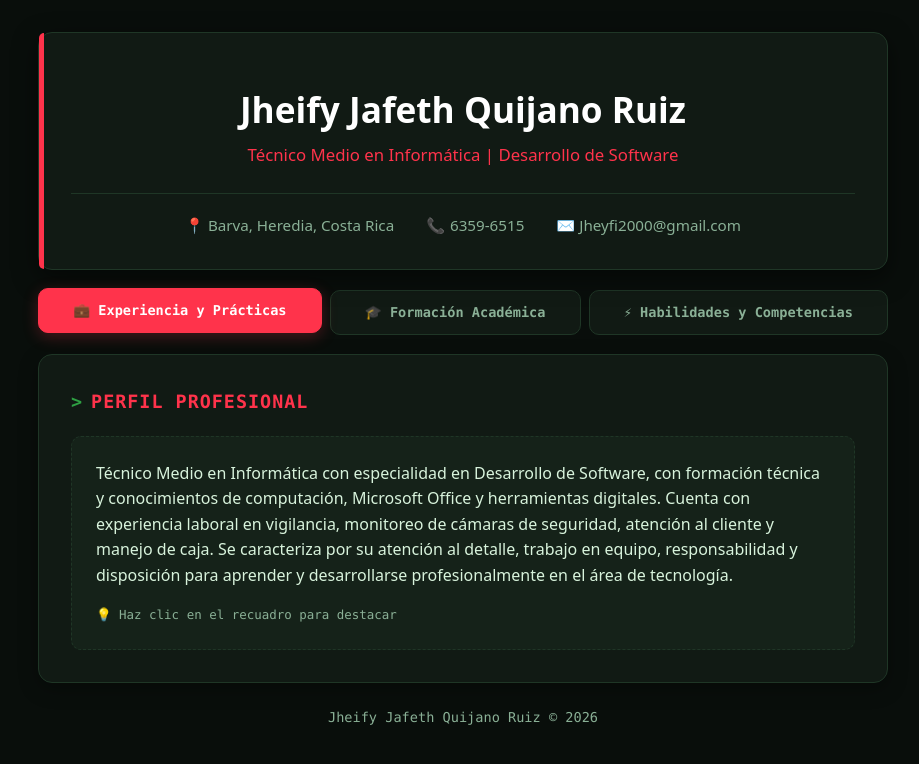
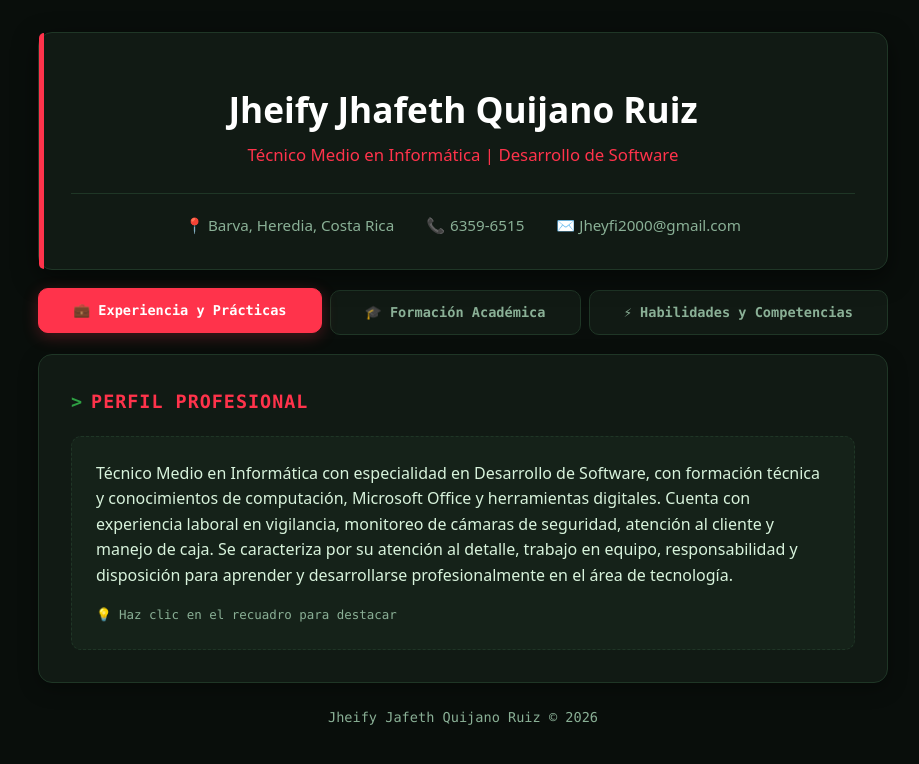
Before and after one commit to Jheify/cv, a plain HTML site: page index.html in a window 1280 px wide. Shown: the whole page, without its empty margins (177-1096 px from the left). Drawn offline with Linux system fonts and the light colour scheme.

Commit message:
Actualizar index.html

```diff
--- a/index.html
+++ b/index.html
@@ -3,7 +3,7 @@
 <head>
     <meta charset="UTF-8">
     <meta name="viewport" content="width=device-width, initial-scale=1.0">
-    <title>Jheify Jafeth Quijano Ruiz - Portafolio Interactivo</title>
+    <title>Jheify Jhafeth Quijano Ruiz - Portafolio Interactivo</title>
     <link rel="stylesheet" href="style.css">
 </head>
 <body>
@@ -14,7 +14,7 @@
             <div class="header-center">
                 <!-- Al hacer clic en tu nombre, se abre automáticamente el perfil profesional -->
                 <h1 onclick="mostrarPerfilDirecto()" style="cursor: pointer;" title="Haz clic para ver mi perfil profesional">
-                    Jheify Jafeth Quijano Ruiz
+                    Jheify Jhafeth Quijano Ruiz
                 </h1>
                 <p class="subtitle">Técnico Medio en Informática | Desarrollo de Software</p>
 
```
